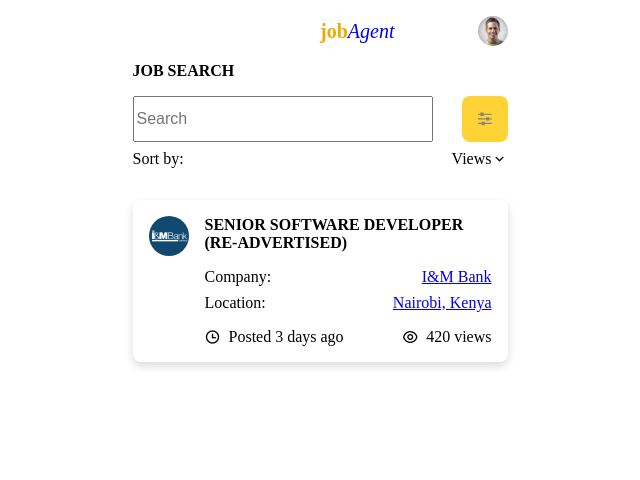
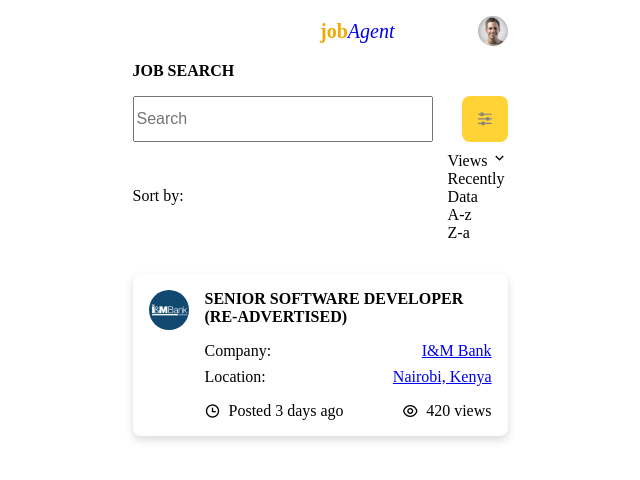
Before and after one commit to kydyrsha/jobAgent, a Vue app: page / in a window 1280 px wide. Shown: the top 480 px of the page, without its empty margins (320-960 px from the left). Built offline with nearby package versions, Linux system fonts and the light colour scheme.

Commit message:
small html changes adding sorting

```diff
--- a/src/components/Search.vue
+++ b/src/components/Search.vue
@@ -7,7 +7,13 @@
   </div>
   <div class="filter-wrapper">
     <p>Sort by:</p>
-    <p>Views <i class="ri-arrow-down-s-line"></i></p>
+    <div class="sort">
+      <p>Views <i class="ri-arrow-down-s-line"></i></p>
+      <p>Recently</p>
+      <p>Data</p>
+      <p>A-z</p>
+      <p>Z-a</p>
+    </div>
   </div>
 </div>
 </template>
```
